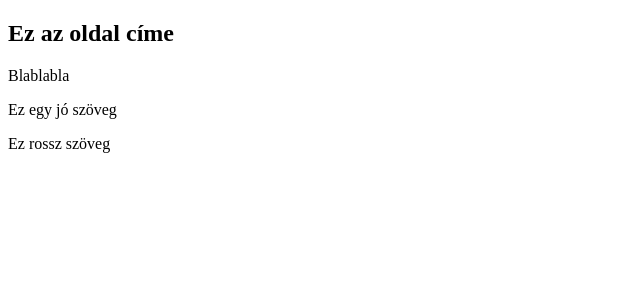
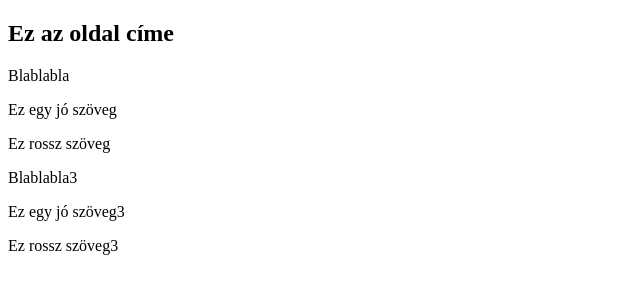
Before and after one commit to kizsi2019/10dproba, a plain HTML site: page index.html in a window 1280 px wide. Shown: the whole page, without its empty margins (0-640 px from the left). Drawn offline with Linux system fonts and the light colour scheme.

Commit message:
fejlesztés1

```diff
--- a/index.html
+++ b/index.html
@@ -13,6 +13,9 @@
     <p>Blablabla</p>
     <p>Ez egy jó szöveg</p>
     <p>Ez rossz szöveg</p>
+    <p>Blablabla3</p>
+    <p>Ez egy jó szöveg3</p>
+    <p>Ez rossz szöveg3</p>
 </body>
 
 </html>
```
